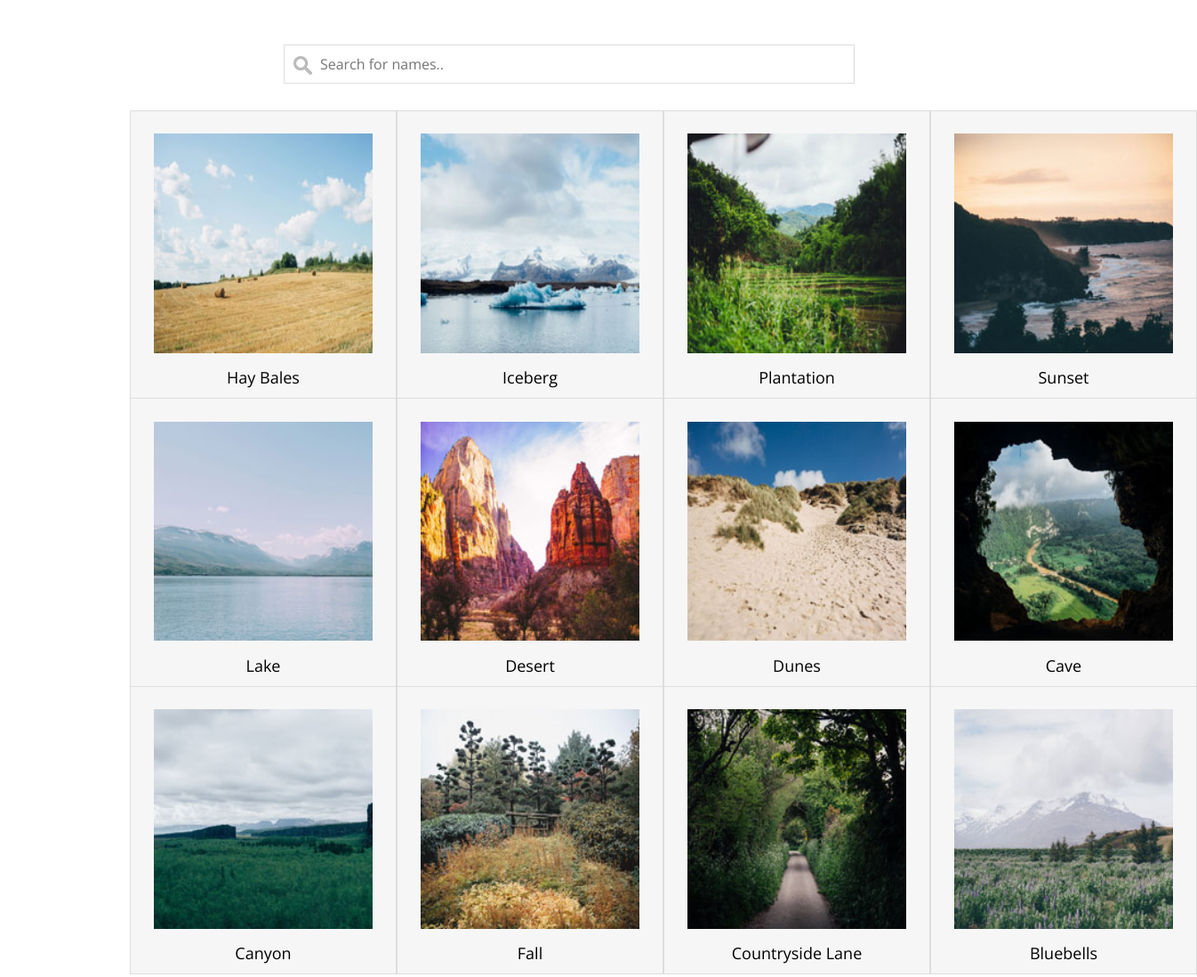
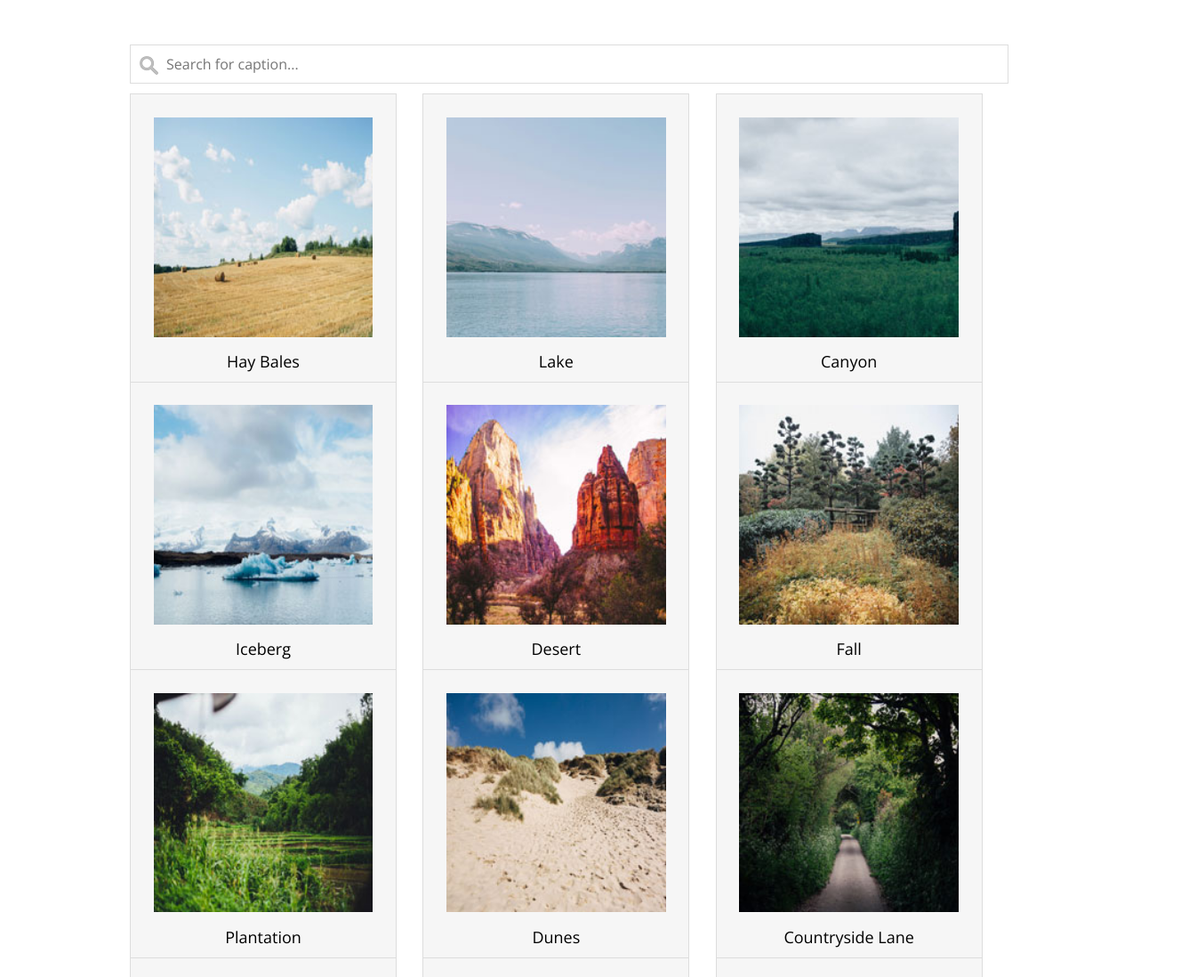
Before and after one commit to bwalkerwebdev/Techdegree-Project-5, a website: page index.html in a window 1280 px wide. Shown: the top 1098 px of the page at 89% size, 1346 px wide, since content can reach past the window. Drawn offline with nearby package versions, Linux system fonts and the light colour scheme; some packages are replaced by stand-ins of ours; a script that the page names is missing.

Commit message:
Modify filter search/add responsive grid

```diff
--- a/css/styles.css
+++ b/css/styles.css
@@ -17,15 +17,7 @@ li img {
 
 ul {
   display: grid;
-  grid-auto-flow: column;
-  grid-auto-columns: 1fr;
-  grid-template-columns: repeat(4, 1fr);
-  grid-template-rows: repeat(3, 1fr);
-  gap: 0px 0px;
-  grid-template-areas:
-    ". . . ."
-    ". . . ."
-    ". . . .";
+  grid-template-columns: repeat(auto-fill, minmax(250px, 1fr));
   width: 100%;
   padding: 5%;
 }
@@ -81,28 +73,3 @@ input::placeholder {
 #myUL li a:hover:not(.header) {
   background-color: #eee; /* Add a hover effect to all links, except for headers */
 }
-
-@media screen and (min-width: 768px) {
-  .container {
-    flex-direction: row;
-    flex-wrap: wrap;
-    justify-content: space-between;
-  }
-
-  li {
-    width: 47%;
-  }
-
-  input {
-    max-width: 65%;
-    display: block;
-    margin: 0 auto;
-    margin-bottom: 20px;
-  }
-}
-
-@media screen and (min-width: 1024px) {
-  li {
-    width: 23%;
-  }
-}
--- a/index.html
+++ b/index.html
@@ -26,7 +26,8 @@
         type="text"
         id="myInput"
         onkeyup="myFunction()"
-        placeholder="Search for names.."
+        placeholder="Search for caption..."
+        title="Type in a name"
       /><br />
     </div>
     <div class="container">
--- a/js/search.js
+++ b/js/search.js
@@ -1,6 +1,6 @@
 function myFunction() {
   // Declare variables
-  var input, filter, ul, li, a, i, txtValue;
+  var input, filter, ul, li, a, i;
   input = document.getElementById("myInput");
   filter = input.value.toUpperCase();
   ul = document.getElementById("myUL");
@@ -9,11 +9,17 @@ function myFunction() {
   // Loop through all list items, and hide those who don't match the search query
   for (i = 0; i < li.length; i++) {
     a = li[i].getElementsByTagName("a")[0];
-    txtValue = a.textContent || a.innerText;
-    if (txtValue.toUpperCase().indexOf(filter) > -1) {
+    if (a.getAttribute("data-caption").toUpperCase().indexOf(filter) > -1) {
       li[i].style.display = "";
     } else {
       li[i].style.display = "none";
     }
   }
+
+  // If the search input is empty, display all list items
+  if (input.value === "") {
+    ul.style.display = "";
+  }
 }
+
+myFunction();
```
